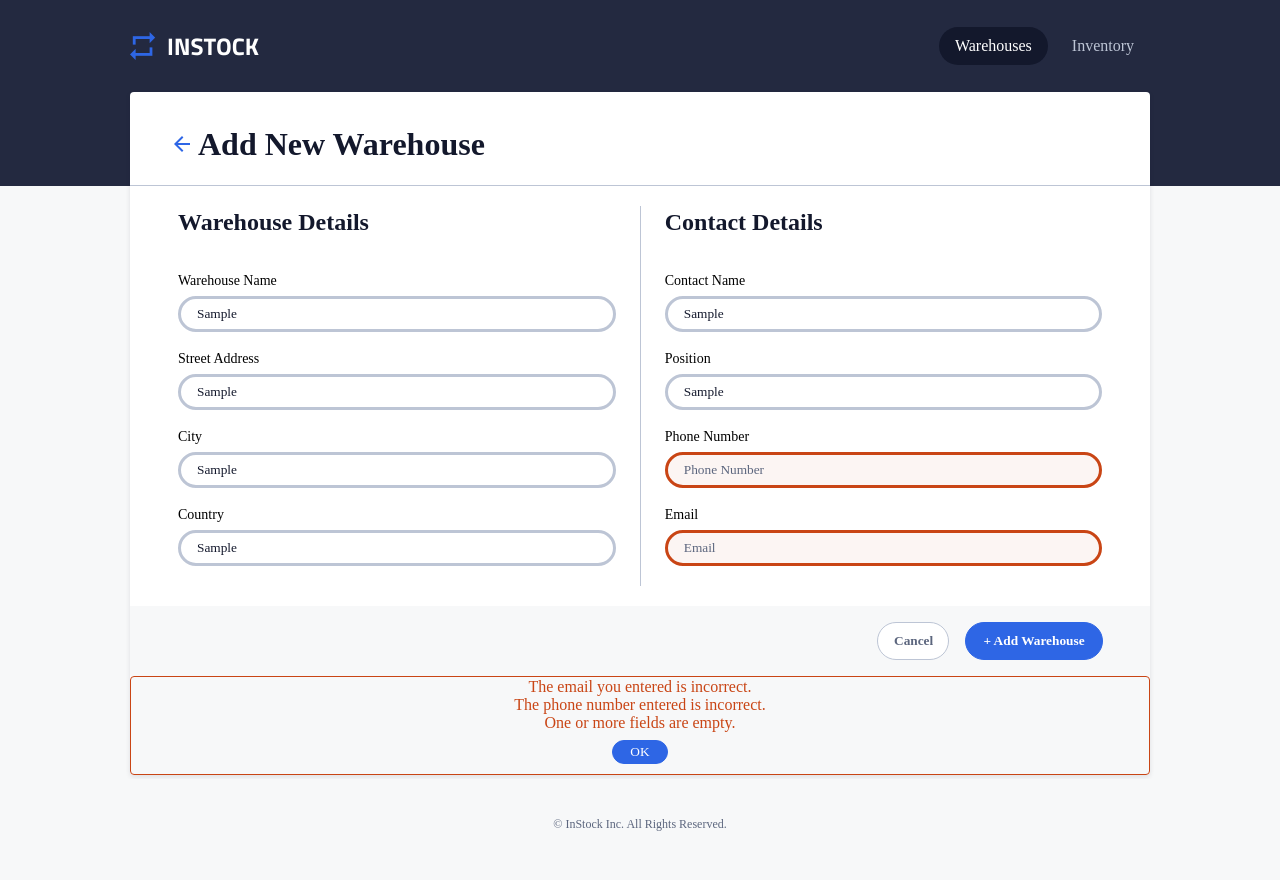
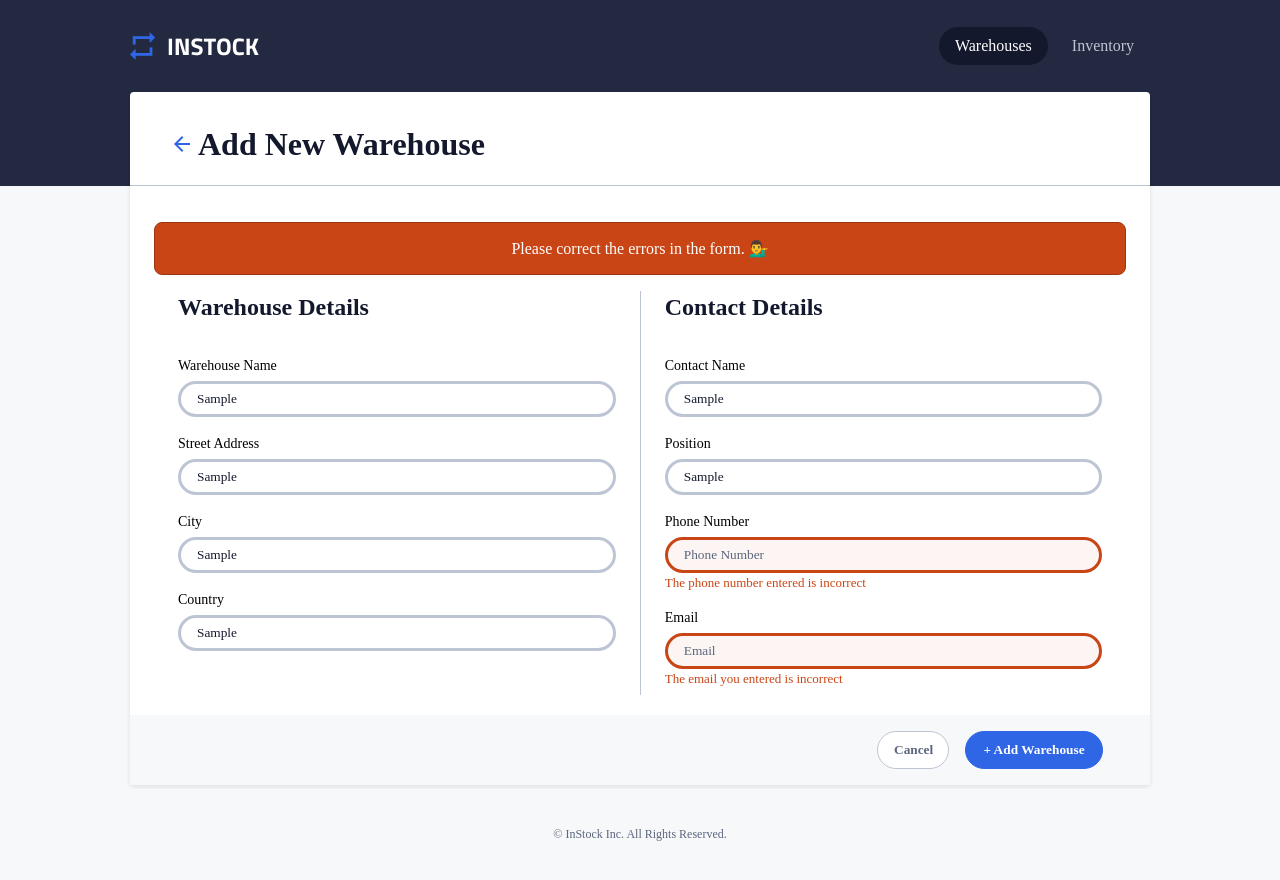
Before and after one commit to sunshineagoo17/group-four-instock, a React (Create React App) app: page /warehouse/add-warehouse in a window 1280 px wide. Both pictures are taken after typing "Sample", "Sample", "Sample", "Sample", "Sample", "Sample" into the empty fields and a click on the button "+ Add Warehouse". Shown: the top 880 px of the page. Built offline with nearby package versions, Linux system fonts and the light colour scheme; a web font is replaced by a local one.

Commit message:
Added a more robust validation for EditWarehouse component

```diff
--- a/src/components/AddWarehouse/AddWarehouse.jsx
+++ b/src/components/AddWarehouse/AddWarehouse.jsx
@@ -2,7 +2,8 @@ import './AddWarehouse.scss';
 import backIcon from '../../assets/images/arrow_back-24px.svg';
 import { useState } from 'react';
 import axios from 'axios';
-import { useNavigate, Link } from 'react-router-dom';
+import { useNavigate } from 'react-router-dom';
+import Alert from '../Alert/Alert';
 
 const AddWarehouse = ({ baseURL }) => {
   const navigate = useNavigate();
@@ -19,45 +20,46 @@ const AddWarehouse = ({ baseURL }) => {
     contact_email: '',
   });
 
-  const [emailError, setEmailError] = useState('');
-  const [phoneError, setPhoneError] = useState('');
-  const [emptyError, setEmptyError] = useState('');
-  const [submit, setSubmit] = useState('');
+  const [errors, setErrors] = useState({});
+  const [alert, setAlert] = useState({ message: '', type: '' });
 
-  // Regex functions for validation
-  const phoneRegex =
-    /^\+?(\d{1,4})?[\s-]?(\(?\d{3}\)?)[\s-]?(\d{3})[\s-]?(\d{4})$/;
-  const emailRegex = /^[\w-]+@([\w-]+\.)+[\w-]{2,4}$/;
-
-  // Function to reset only the invalid phone number field
-  const resetPhoneNumberField = () => {
-    setFormData((prevDetails) => ({
-      ...prevDetails,
-      contact_phone: '',
-    }));
-  };
-
-  // Function to reset only the invalid email field
-  const resetEmailField = () => {
-    setFormData((prevDetails) => ({
-      ...prevDetails,
-      contact_email: '',
-    }));
-  };
+  // Updated email regex function for validation
+  const phoneRegex = /^(\+?\d{1,4})?[\s-]?(\(?\d{3}\)?)[\s-]?\d{3}[\s-]?\d{4}$/;
+  const emailRegex = /^[a-zA-Z0-9._%+-]+@[a-zA-Z0-9.-]+\.[a-zA-Z]{2,}$/;
 
   // Handle input change
   const handleInputChange = (e) => {
     const { name, value } = e.target;
-    setFormData((prevDetails) => ({
-      ...prevDetails,
-      [name]: value,
-    }));
+
+    // Validate phone number input
+    if (name === 'contact_phone') {
+      const cleanedValue = value.replace(/[^\d\s-()+]/g, '');
+      setFormData((prevDetails) => ({
+        ...prevDetails,
+        [name]: cleanedValue,
+      }));
+      setErrors((prevErrors) => ({ ...prevErrors, contact_phone: '' }));
+    } else {
+      setFormData((prevDetails) => ({
+        ...prevDetails,
+        [name]: value,
+      }));
+      if (name === 'contact_email') setErrors((prevErrors) => ({ ...prevErrors, contact_email: '' }));
+      if (name !== 'contact_phone' && name !== 'contact_email') {
+        setErrors((prevErrors) => ({ ...prevErrors, [name]: '' }));
+      }
+    }
+
+    setAlert({ message: '', type: '' }); // Clear alert when user starts typing
   };
 
   // Function to format the phone number
   const formatPhoneNumber = (number) => {
     const cleaned = ('' + number).replace(/\D/g, '');
-    const match = cleaned.match(/^(\d{1,4})(\d{3})(\d{3})(\d{4})$/);
+    if (cleaned.length < 11) {
+      return number;
+    }
+    const match = cleaned.match(/^(\d{1})(\d{3})(\d{3})(\d{4})$/);
     if (match) {
       return `+${match[1]} (${match[2]}) ${match[3]}-${match[4]}`;
     }
@@ -67,7 +69,8 @@ const AddWarehouse = ({ baseURL }) => {
   // Function used upon submission of form
   const formSubmit = (event) => {
     event.preventDefault();
-    setSubmit(''); // Clear the submit state on new form submission
+    setAlert({ message: '', type: '' });
+
     const {
       warehouse_name,
       address,
@@ -80,35 +83,23 @@ const AddWarehouse = ({ baseURL }) => {
     } = formData;
 
     // Reset error states
-    setEmptyError('');
-    setPhoneError('');
-    setEmailError('');
+    setErrors({});
 
     // Form validation
     let hasError = false;
-    if (
-      [
-        warehouse_name,
-        address,
-        city,
-        country,
-        contact_name,
-        contact_position,
-        contact_phone,
-        contact_email,
-      ].some((field) => !field)
-    ) {
-      setEmptyError('One or more fields are empty.');
-      hasError = true;
-    }
-    if (!phoneRegex.test(contact_phone)) {
-      setPhoneError('The phone number entered is incorrect.');
-      resetPhoneNumberField();
-      hasError = true;
-    }
-    if (!emailRegex.test(contact_email)) {
-      setEmailError('The email you entered is incorrect.');
-      resetEmailField();
+    const newErrors = {};
+    if (!warehouse_name) newErrors.warehouse_name = 'Warehouse name is required';
+    if (!address) newErrors.address = 'Address is required';
+    if (!city) newErrors.city = 'City is required';
+    if (!country) newErrors.country = 'Country is required';
+    if (!contact_name) newErrors.contact_name = 'Contact name is required';
+    if (!contact_position) newErrors.contact_position = 'Contact position is required';
+    if (!phoneRegex.test(contact_phone) || formData.contact_phone.replace(/\D/g, '').length < 11) newErrors.contact_phone = 'The phone number entered is incorrect';
+    if (!emailRegex.test(contact_email)) newErrors.contact_email = 'The email you entered is incorrect';
+
+    if (Object.keys(newErrors).length > 0) {
+      setErrors(newErrors);
+      setAlert({ message: 'Please correct the errors in the form. 💁‍♂️', type: 'error' });
       hasError = true;
     }
 
@@ -122,11 +113,22 @@ const AddWarehouse = ({ baseURL }) => {
         .post(`${baseURL}/warehouses`, newWarehouse)
         .then((data) => {
           console.log(data);
-          setSubmit('true');
+          setAlert({ message: 'Warehouse added successfully. 🎉🥂', type: 'success' });
+          setFormData({
+            warehouse_name: '',
+            address: '',
+            city: '',
+            country: '',
+            contact_name: '',
+            contact_position: '',
+            contact_phone: '',
+            contact_email: '',
+          });
+          setTimeout(() => navigate('/warehouse'), 3000);
         })
         .catch((error) => {
           console.log(error);
-          setSubmit('false');
+          setAlert({ message: 'Failed to add warehouse. 🤦', type: 'error' });
         });
     }
   };
@@ -147,6 +149,7 @@ const AddWarehouse = ({ baseURL }) => {
       <div className='divider'></div>
       <div className='formWrapper'>
         <div className='form-padding-side form-padding-topbottom'>
+          {alert.message && <Alert message={alert.message} type={alert.type} />}
           <form
             className='editForm'
             id='addWarehouseForm'
@@ -162,13 +165,14 @@ const AddWarehouse = ({ baseURL }) => {
                   Warehouse Name
                 </label>
                 <input
-                  className='editForm__input'
+                  className={`editForm__input ${errors.warehouse_name ? 'editForm__invalid-input' : ''}`}
                   name='warehouse_name'
                   type='text'
                   placeholder='Warehouse Name'
                   value={formData.warehouse_name}
                   onChange={handleInputChange}
                 />
+                {errors.warehouse_name && <span className='error'>{errors.warehouse_name}</span>}
               </div>
               <div className='editForm__inputLabelWrapper'>
                 <label
@@ -177,13 +181,14 @@ const AddWarehouse = ({ baseURL }) => {
                   Street Address
                 </label>
                 <input
-                  className='editForm__input'
+                  className={`editForm__input ${errors.address ? 'editForm__invalid-input' : ''}`}
                   name='address'
                   type='text'
                   placeholder='Street Address'
                   value={formData.address}
                   onChange={handleInputChange}
                 />
+                {errors.address && <span className='error'>{errors.address}</span>}
               </div>
               <div className='editForm__inputLabelWrapper'>
                 <label
@@ -192,13 +197,14 @@ const AddWarehouse = ({ baseURL }) => {
                   City
                 </label>
                 <input
-                  className='editForm__input'
+                  className={`editForm__input ${errors.city ? 'editForm__invalid-input' : ''}`}
                   name='city'
                   type='text'
                   placeholder='City'
                   value={formData.city}
                   onChange={handleInputChange}
                 />
+                {errors.city && <span className='error'>{errors.city}</span>}
               </div>
               <div className='editForm__inputLabelWrapper'>
                 <label
@@ -207,13 +213,14 @@ const AddWarehouse = ({ baseURL }) => {
                   Country
                 </label>
                 <input
-                  className='editForm__input'
+                  className={`editForm__input ${errors.country ? 'editForm__invalid-input' : ''}`}
                   name='country'
                   type='text'
                   placeholder='Country'
                   value={formData.country}
                   onChange={handleInputChange}
                 />
+                {errors.country && <span className='error'>{errors.country}</span>}
               </div>
             </div>
             <div className='form-padding-topbottom--contact form-padding-side'>
@@ -227,13 +234,14 @@ const AddWarehouse = ({ baseURL }) => {
                   Contact Name
                 </label>
                 <input
-                  className='editForm__input'
+                  className={`editForm__input ${errors.contact_name ? 'editForm__invalid-input' : ''}`}
                   name='contact_name'
                   type='text'
                   placeholder='Contact Name'
                   value={formData.contact_name}
                   onChange={handleInputChange}
                 />
+                {errors.contact_name && <span className='error'>{errors.contact_name}</span>}
               </div>
               <div className='editForm__inputLabelWrapper'>
                 <label
@@ -242,13 +250,14 @@ const AddWarehouse = ({ baseURL }) => {
                   Position
                 </label>
                 <input
-                  className='editForm__input'
+                  className={`editForm__input ${errors.contact_position ? 'editForm__invalid-input' : ''}`}
                   name='contact_position'
                   type='text'
                   placeholder='Position'
                   value={formData.contact_position}
                   onChange={handleInputChange}
                 />
+                {errors.contact_position && <span className='error'>{errors.contact_position}</span>}
               </div>
               <div className='editForm__inputLabelWrapper'>
                 <label
@@ -257,15 +266,14 @@ const AddWarehouse = ({ baseURL }) => {
                   Phone Number
                 </label>
                 <input
-                  className={`editForm__input ${
-                    phoneError ? 'editForm__invalid-input' : ''
-                  }`}
+                  className={`editForm__input ${errors.contact_phone ? 'editForm__invalid-input' : ''}`}
                   name='contact_phone'
                   type='tel'
                   placeholder='Phone Number'
                   value={formData.contact_phone}
                   onChange={handleInputChange}
                 />
+                {errors.contact_phone && <span className='error'>{errors.contact_phone}</span>}
               </div>
               <div className='editForm__inputLabelWrapper'>
                 <label
@@ -274,15 +282,14 @@ const AddWarehouse = ({ baseURL }) => {
                   Email
                 </label>
                 <input
-                  className={`editForm__input ${
-                    emailError ? 'editForm__invalid-input' : ''
-                  }`}
+                  className={`editForm__input ${errors.contact_email ? 'editForm__invalid-input' : ''}`}
                   name='contact_email'
                   type='email'
                   placeholder='Email'
                   value={formData.contact_email}
                   onChange={handleInputChange}
                 />
+                {errors.contact_email && <span className='error'>{errors.contact_email}</span>}
               </div>
             </div>
           </form>
@@ -301,38 +308,6 @@ const AddWarehouse = ({ baseURL }) => {
           + Add Warehouse
         </button>
       </div>
-      {submit === 'true' && (
-        <div>
-          <div className='message'>
-            <>
-              <p className='message__text'>
-                Congratulations! You've added a new warehouse.
-              </p>
-              <Link to='/warehouse'>
-                <button className='btn--confirmation'>OK</button>
-              </Link>
-            </>
-          </div>
-        </div>
-      )}
-      {submit !== 'true' && (emailError || phoneError || emptyError) && (
-        <div className='message--error'>
-          <>
-            <p className='message__text--error'>{emailError}</p>
-            <p className='message__text--error'>{phoneError}</p>
-            <p className='message__text--error'>{emptyError}</p>
-            <button
-              className='btn--confirmation'
-              onClick={() => {
-                setEmailError('');
-                setPhoneError('');
-                setEmptyError('');
-              }}>
-              OK
-            </button>
-          </>
-        </div>
-      )}
     </div>
   );
 };
--- a/src/components/AddWarehouse/AddWarehouse.scss
+++ b/src/components/AddWarehouse/AddWarehouse.scss
@@ -104,7 +104,6 @@
 
   &__invalid-input {
     border-color: $sec-red;
-    background-color: rgba($sec-red, 0.05);
   }
 
   &__buttonContainer {
@@ -147,46 +146,13 @@
     }
   }
 
-  &--confirmation {
-    margin: 0.5rem;
-    color: $pri-white;
-    border: solid 1px $pri-indigo;
-    background-color: $pri-indigo;
-    border-radius: 20px;
-    width: 3.5rem;
-    height: 1.5rem;
-    font-family: $defaultFont;
-    cursor: pointer;
+  a {
+    justify-content: center;
   }
 }
 
-.message {
-  display: block;
-  text-align: center;
-  background-color: $bg-grey;
-  border: solid 1px $pri-indigo;
-  border-radius: 4px;
-
-  &--error {
-    @extend .message;
-    font-family: $defaultFont;
-    background-color: $bg-grey;
-    border: solid 1px $sec-red;
-    border-radius: 4px;
-    padding: 0.1rem;
-  }
-
-  &__text {
-    width: 100%;
-    font-family: $defaultFont;
-    color: $pri-indigo;
-
-    &--error {
-      color: $sec-red;
-    }
-  }
+.error {
+  font-size: 13px;
+  font-family: $defaultFont;
+  color: $sec-red;
 }
-
-a {
-  justify-content: center;
-}
```
